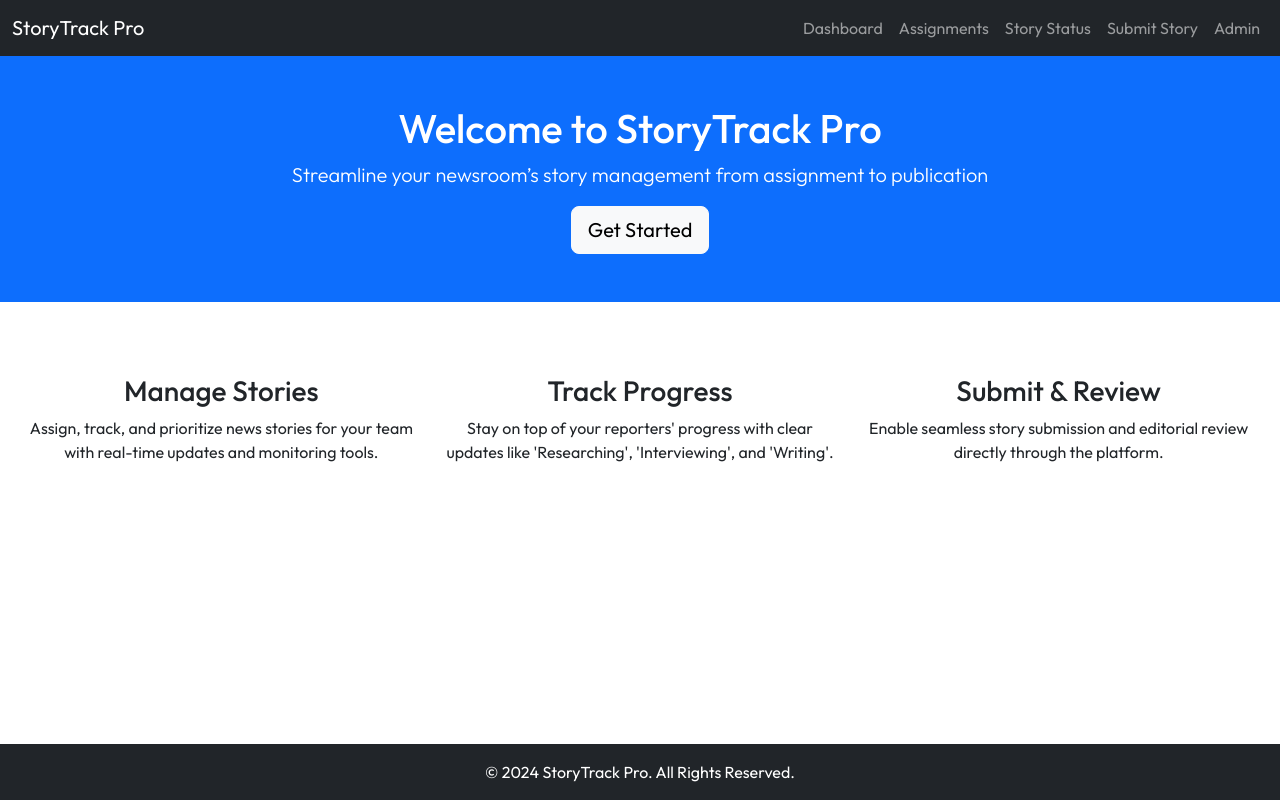
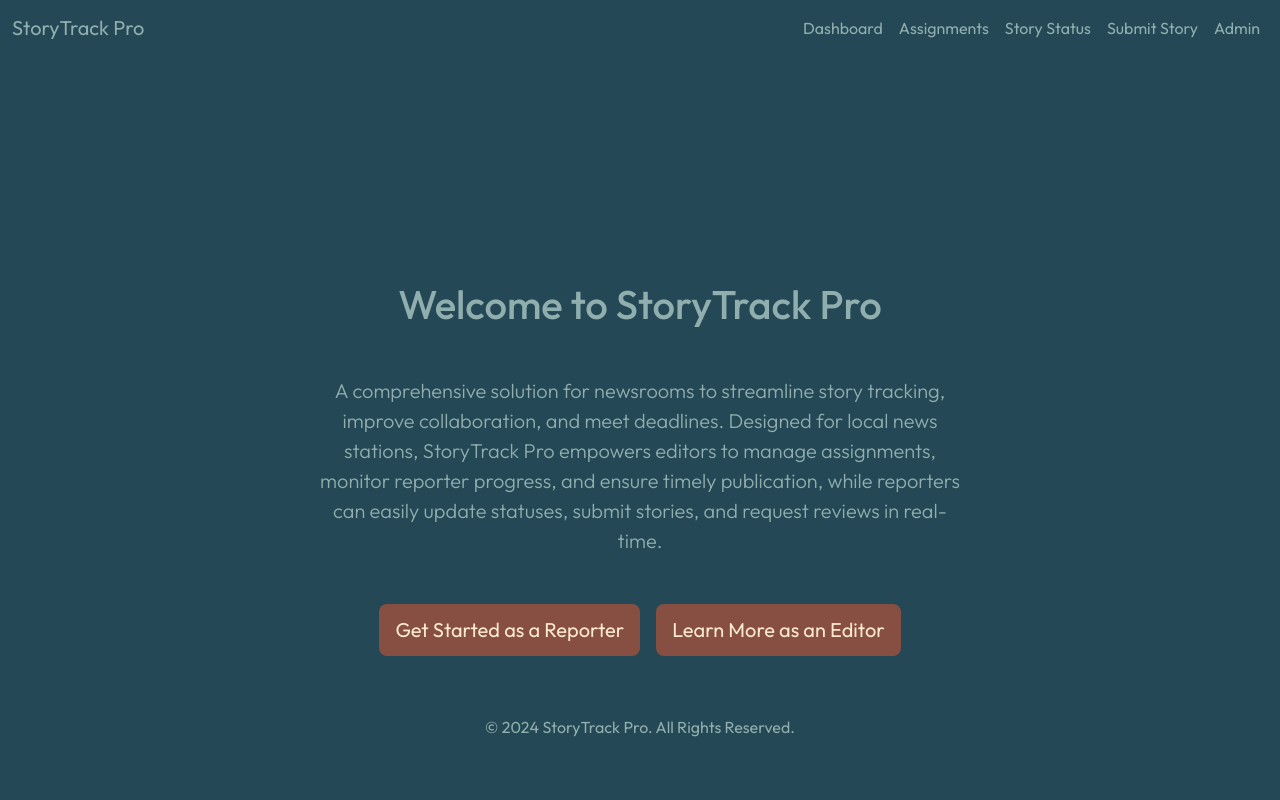
Before and after one commit to sarahculpepper/databases-project, a Django app: page / in a window 1280 px wide. Run offline with Django 5.2, Linux system fonts and the light colour scheme.

Commit message:
updated homepage design

```diff
--- a/storytrackpro/static/css/homepage.css
+++ b/storytrackpro/static/css/homepage.css
@@ -12,6 +12,45 @@ html, body {
     padding: 0;
     display: flex;
     flex-direction: column;
+    background-color: #244855;
+}
+
+.navbar, .footer {
+    background-color: #244855;
+    color: #90aead !important;
+}
+
+.text-custom, .nav-link {
+    color: #90aead !important;
+}
+
+.homepage-header {
+    margin-top: 10%;
+    height: 40vw;
+    background-color: #244855;
+    color: #90aead;
+}
+
+.homepage-header p {
+    margin-left: 25%;
+    margin-right: 25%;
+}
+
+.btn-home {
+    color: #fbe9d0;
+    background-color: #874f41;
+    transition: transform 0.5s ease, box-shadow 0.3s ease;
+    padding-left: 15px;
+    padding-right: 15px;
+    padding-top: 10px;
+    padding-bottom: 10px;
+}
+
+.btn-home:hover {
+    color: #fbe9d0;
+    background-color: #AC6553;
+    transform: translateY(-4px); /* Lifts the card slightly on hover */
+    box-shadow: 0 10px 20px rgba(0, 0, 0, 0.15);
 }
 
 .container {
@@ -33,3 +72,39 @@ html, body {
     left: 0;
     right: 0;
 }
+
+/* Rounded card styling */
+.rounded-card {
+    border-radius: 15px; /* Rounded corners */
+    transition: transform 0.3s ease, box-shadow 0.3s ease; /* Smooth hover transition */
+    overflow: hidden;
+    border: none;
+}
+
+.rounded-card:hover {
+    transform: translateY(-10px); /* Lifts the card slightly on hover */
+    box-shadow: 0 10px 20px rgba(0, 0, 0, 0.15); /* Increase shadow on hover */
+}
+
+/* Add some padding to the card's body */
+.card-body {
+    justify-content: center;
+    padding: 2rem;
+    color: #fbe9d0;
+    background-color: #874f41;
+}
+
+/* Add spacing for the text inside the card */
+.card-title {
+    font-weight: 700;
+    margin-bottom: 1rem;
+}
+
+.card-text {
+    font-size: 1.1rem;
+}
+
+/* Shadow effect to make the card stand out */
+.shadow-lg {
+    box-shadow: 0 4px 12px rgba(0, 0, 0, 0.1);
+}
--- a/storytrackpro/storytrackpro/templates/homepage.html
+++ b/storytrackpro/storytrackpro/templates/homepage.html
@@ -11,9 +11,9 @@
 </head>
 <body>
     <div class="container">
-        <nav class="navbar navbar-expand-lg navbar-dark bg-dark">
+        <nav class="navbar navbar-expand-lg">
             <div class="container-fluid">
-                <a class="navbar-brand" href="#">StoryTrack Pro</a>
+                <a class="navbar-brand  text-custom" href="#">StoryTrack Pro</a>
                 <button class="navbar-toggler" type="button" data-bs-toggle="collapse" data-bs-target="#navbarNav" aria-controls="navbarNav" aria-expanded="false" aria-label="Toggle navigation">
                     <span class="navbar-toggler-icon"></span>
                 </button>
@@ -39,32 +39,20 @@
             </div>
         </nav>
 
-        <header class="bg-primary text-white text-center py-5">
-            <div class="container">
+        <header class="homepage-header text-center py-5">
+            <div class="container mt-5">
                 <h1>Welcome to StoryTrack Pro</h1>
-                <p class="lead">Streamline your newsroom’s story management from assignment to publication</p>
-                <a href="#" class="btn btn-light btn-lg">Get Started</a>
+                <p class="lead mt-5">A comprehensive solution for newsrooms to streamline story tracking, improve collaboration, and meet deadlines.
+                    Designed for local news stations, StoryTrack Pro empowers editors to manage assignments, monitor reporter progress,
+                    and ensure timely publication, while reporters can easily update statuses, submit stories, and request reviews in real-time.</p>
+                <div class="d-flex justify-content-center mt-5">
+                    <a href="#" class="btn btn-home btn-lg mx-2">Get Started as a Reporter</a>
+                    <a href="#" class="btn btn-home btn-lg mx-2">Learn More as an Editor</a>
+                </div>
             </div>
         </header>
 
-        <section class="container my-5 p-4">
-            <div class="row text-center">
-                <div class="col-md-4">
-                    <h3>Manage Stories</h3>
-                    <p>Assign, track, and prioritize news stories for your team with real-time updates and monitoring tools.</p>
-                </div>
-                <div class="col-md-4">
-                    <h3>Track Progress</h3>
-                    <p>Stay on top of your reporters' progress with clear updates like 'Researching', 'Interviewing', and 'Writing'.</p>
-                </div>
-                <div class="col-md-4">
-                    <h3>Submit & Review</h3>
-                    <p>Enable seamless story submission and editorial review directly through the platform.</p>
-                </div>
-            </div>
-        </section>
-    </div>
-        <footer class="bg-dark text-white text-center pt-3">
+        <footer class="footer text-center pt-3">
             <p>&copy; 2024 StoryTrack Pro. All Rights Reserved.</p>
         </footer>
 
```
